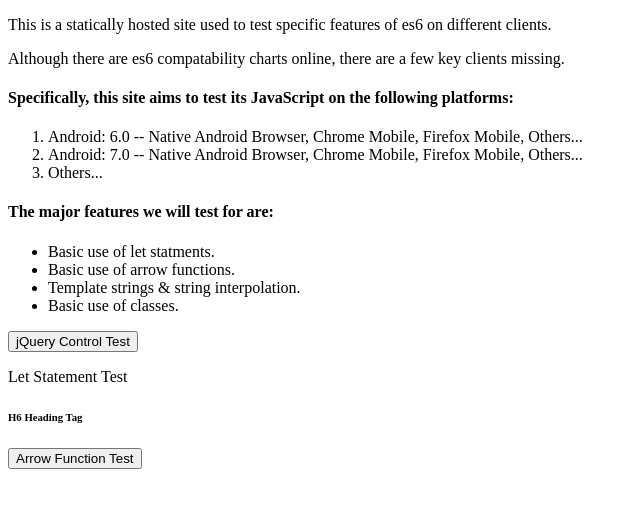
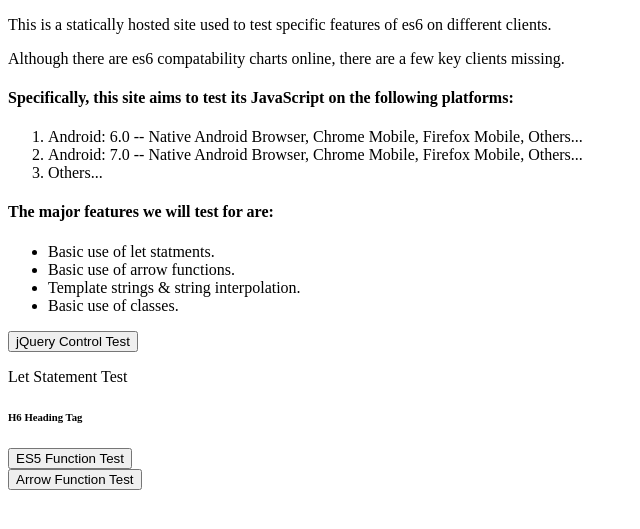
Before and after one commit to conspectus-io/es6-feature-tests, a website: page index.html in a window 1280 px wide. Shown: the part 105-634 px from the top of the page, without its empty margins (0-640 px from the left). Drawn offline with nearby package versions, Linux system fonts and the light colour scheme.

Commit message:
Added ES5 function test

```diff
--- a/index.html
+++ b/index.html
@@ -39,7 +39,10 @@
         <h6>H6 Heading Tag</h6>
     </div>
     <div id="button-three-div">
-        <button id="button-three" onclick="arrowTest()">Arrow Function Test</button>
+        <button id="button-three" onclick="normalFuncTest()">ES5 Function Test</button>
+    </div>
+    <div id="button-four-div">
+        <button id="button-four" onclick="arrowTest()">Arrow Function Test</button>
     </div>
     <script>
         // Control Experiment Using jQuery
@@ -57,6 +60,11 @@
             buttonTwoDiv.style.color = "#00AA00";
         }
 
+        // ES5 function test
+        function normalFuncTest() {
+            alert("Normal Function Excecuted.");
+        }
+
         // Basic arrow function test
         let arrowTest = () => {
             alert("Arrow Function Excecuted.");
```
